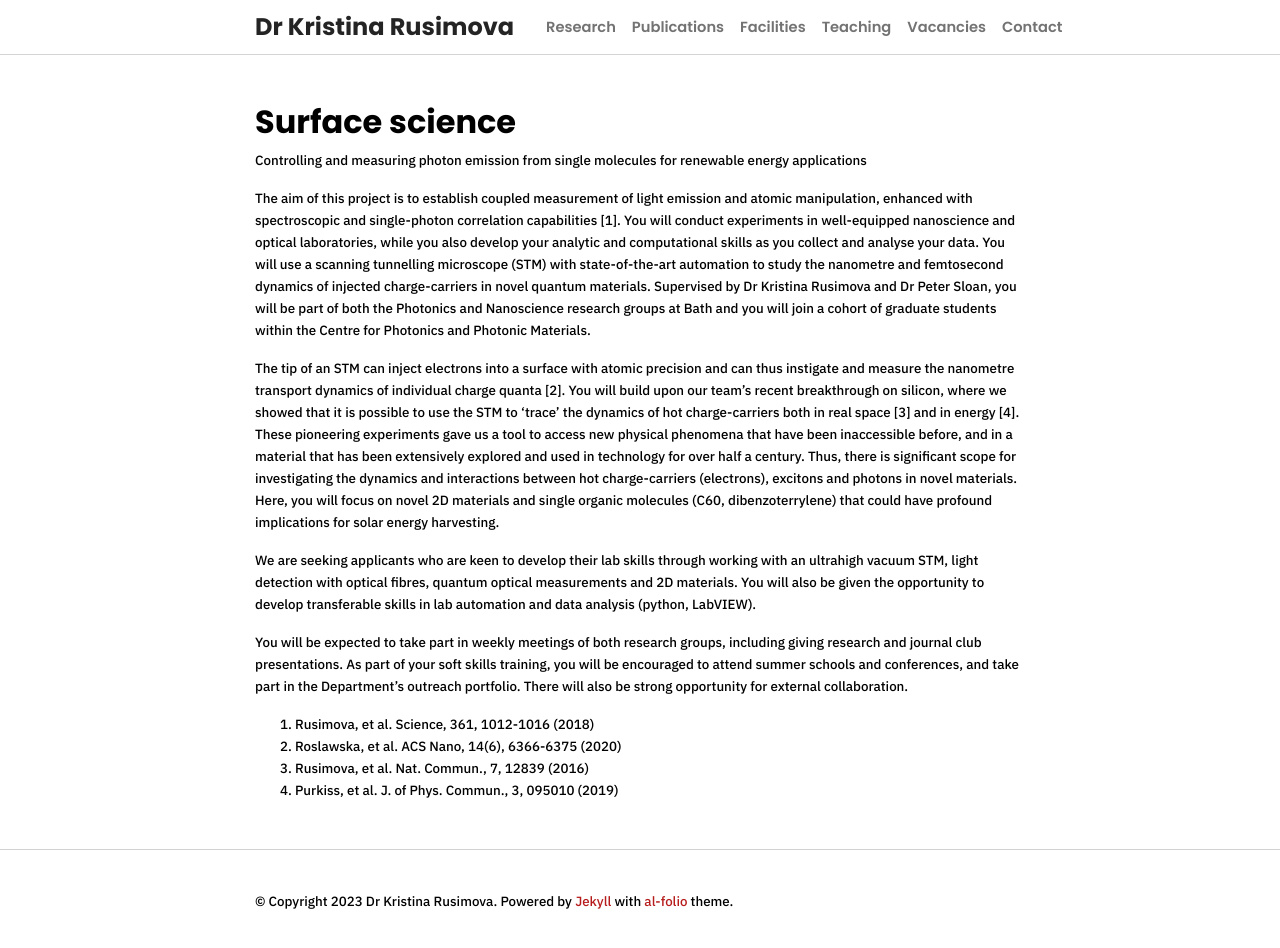
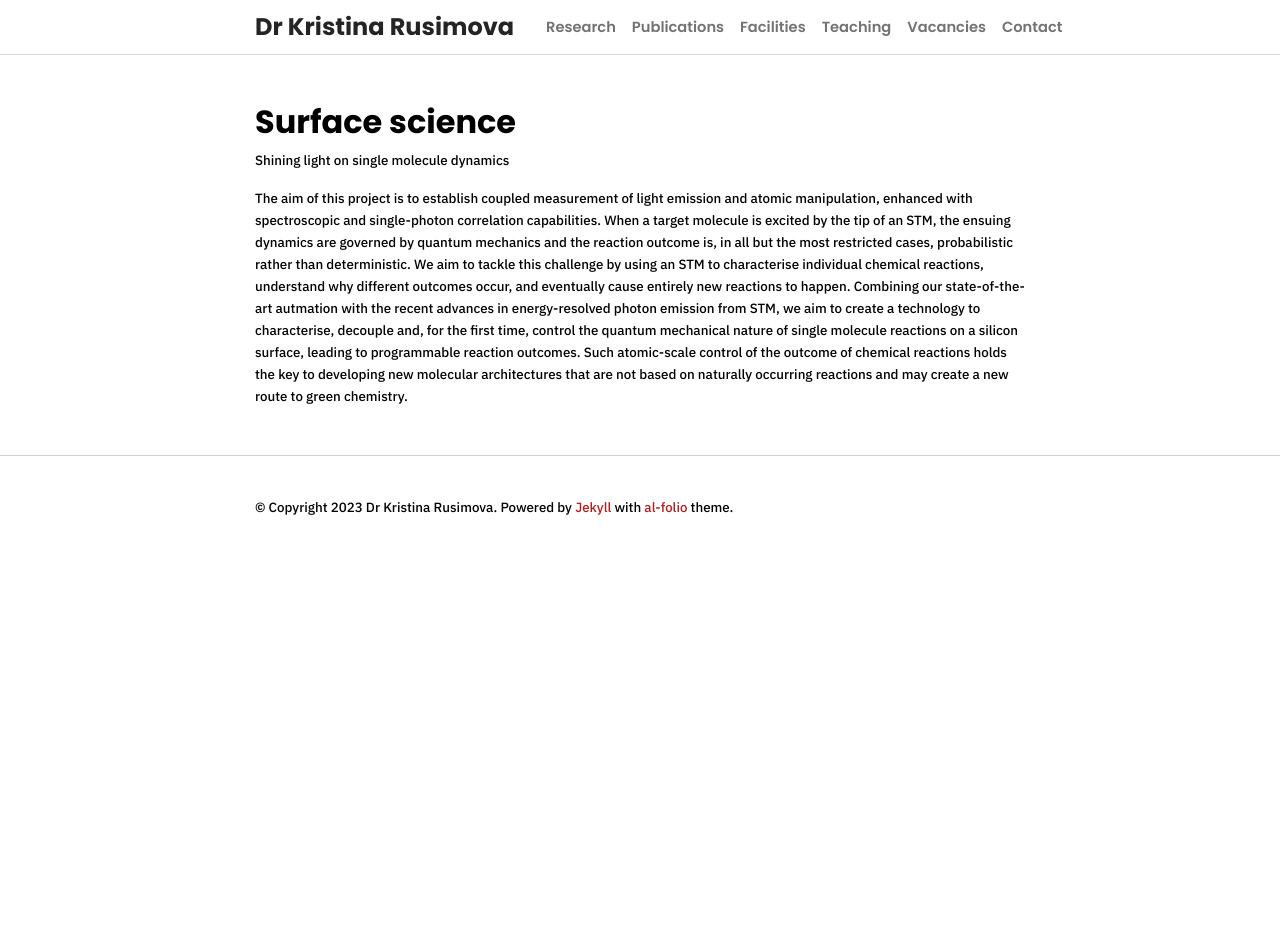
Before and after one commit to kristinarusimova/kristinarusimova.github.io, a Jekyll site: the page built from _projects/secret.md, in a window 1280 px wide and 952 px high. Shown: the top 948 px of the window. Built offline with Jekyll 4.4.1, drawn with Linux system fonts in a browser that asks for light colours; nearby versions of some CDN libraries; a style sheet for code colours, icons or effects is not loaded.

Commit message:
Update secret.md

```diff
--- a/_projects/secret.md
+++ b/_projects/secret.md
@@ -2,23 +2,11 @@
 layout: page
 title: Surface science
 description: >
-    Controlling and measuring photon emission from single molecules for renewable energy applications
+    Shining light on single molecule dynamics
 location: University of Bath
 img: /assets/img/secret.png
 importance: 1
 years:
 ---
 
-The aim of this project is to establish coupled measurement of light emission and atomic manipulation, enhanced with spectroscopic and single-photon correlation capabilities [1]. You will conduct experiments in well-equipped nanoscience and optical laboratories, while you also develop your analytic and computational skills as you collect and analyse your data. You will use a scanning tunnelling microscope (STM) with state-of-the-art automation to study the nanometre and femtosecond dynamics of injected charge-carriers in novel quantum materials. Supervised by Dr Kristina Rusimova and Dr Peter Sloan, you will be part of both the Photonics and Nanoscience research groups at Bath and you will join a cohort of graduate students within the Centre for Photonics and Photonic Materials.
-
-The tip of an STM can inject electrons into a surface with atomic precision and can thus instigate and measure the nanometre transport dynamics of individual charge quanta [2]. You will build upon our team’s recent breakthrough on silicon, where we showed that it is possible to use the STM to ‘trace’ the dynamics of hot charge-carriers both in real space [3] and in energy [4]. These pioneering experiments gave us a tool to access new physical phenomena that have been inaccessible before, and in a material that has been extensively explored and used in technology for over half a century. Thus, there is significant scope for investigating the dynamics and interactions between hot charge-carriers (electrons), excitons and photons in novel materials. Here, you will focus on novel 2D materials and single organic molecules (C60, dibenzoterrylene) that could have profound implications for solar energy harvesting.
-
- We are seeking applicants who are keen to develop their lab skills through working with an ultrahigh vacuum STM, light detection with optical fibres, quantum optical measurements and 2D materials. You will also be given the opportunity to develop transferable skills in lab automation and data analysis (python, LabVIEW).
-
-You will be expected to take part in weekly meetings of both research groups, including giving research and journal club presentations. As part of your soft skills training, you will be encouraged to attend summer schools and conferences, and take part in the Department’s outreach portfolio. There will also be strong opportunity for external collaboration.
-
-
-1. Rusimova, et al. Science, 361, 1012-1016 (2018)
-2. Roslawska, et al. ACS Nano, 14(6), 6366-6375 (2020)
-3. Rusimova, et al. Nat. Commun., 7, 12839 (2016)
-4. Purkiss, et al. J. of Phys. Commun., 3, 095010 (2019)
+The aim of this project is to establish coupled measurement of light emission and atomic manipulation, enhanced with spectroscopic and single-photon correlation capabilities. When a target molecule is excited by the tip of an STM, the ensuing dynamics are governed by quantum mechanics and the reaction outcome is, in all but the most restricted cases, probabilistic rather than deterministic. We aim to tackle this challenge  by using an STM to characterise individual chemical reactions, understand why different outcomes occur, and eventually cause  entirely new reactions to happen. Combining our state-of-the-art autmation with the recent advances in energy-resolved photon emission from STM, we aim to create a technology to characterise, decouple and, for the first time, control the quantum mechanical nature of single molecule reactions on a silicon surface, leading to programmable reaction outcomes. Such atomic-scale control of the outcome of chemical reactions holds the key to developing new molecular architectures that are not based on naturally occurring reactions and may create a new route to green chemistry.
```
